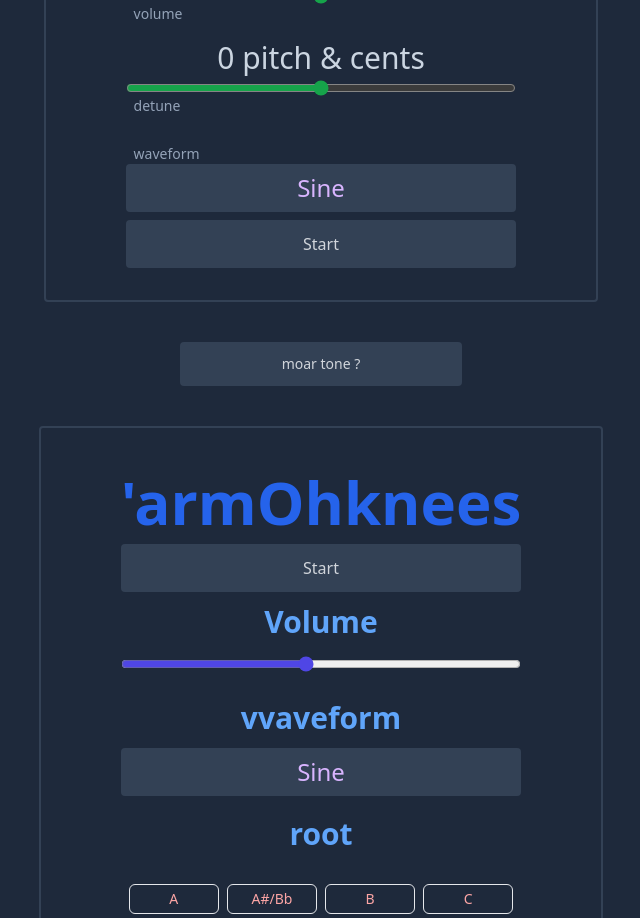
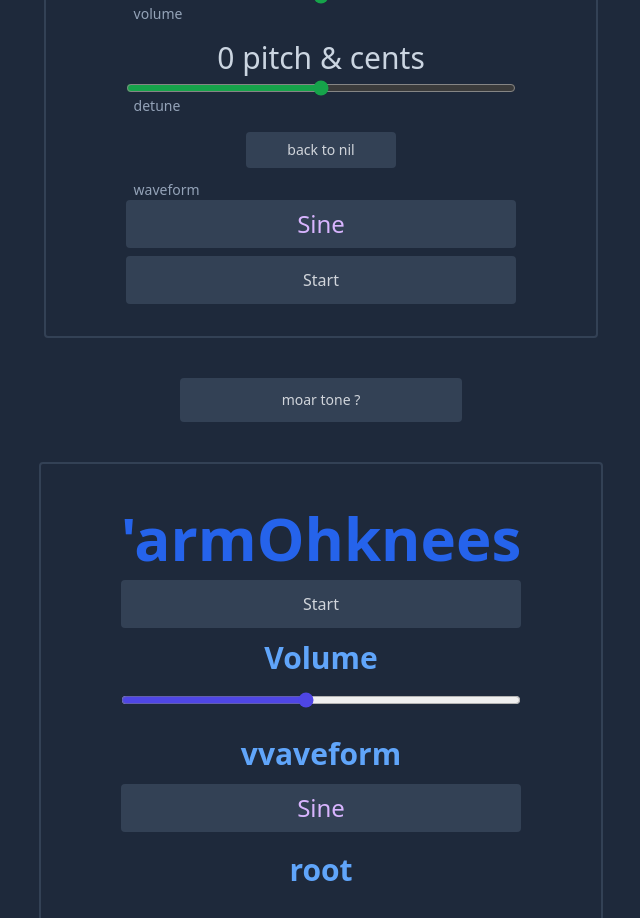
Before and after one commit to jacoblauxman/da-metrOhgnome, a Next.js app: page / in a window 1280 px wide. Shown: the part 1620-2538 px from the top of the page, without its empty margins (319-959 px from the left). Built offline with nearby package versions, Linux system fonts and the light colour scheme.

Commit message:
updated tone generator with reset button for detune pitch+cents ui/ux

```diff
--- a/components/ToneGenerator.tsx
+++ b/components/ToneGenerator.tsx
@@ -163,6 +163,12 @@ export default function ToneGenerator() {
             htmlFor="detune"
             className='absolute -bottom-1 left-2 text-sm font-thin'>detune</label>
         </div>
+        <div className='flex min-w-fit mx-10 px-20 justify-center items-center'>
+          <button
+            className="text-gray-300 text-sm font-extralight bg-slate-700 p-2 rounded hover:bg-slate-800 ease-in-out duration-300 hover:text-indigo-400 hover:font-normal flex-auto align-middle min-w-fit cursor-pointer"
+            onClick={() => setDetune(0)}
+          >back to nil</button>
+        </div>
       </div>
       <div className='relative flex flex-col items-center justify-center'>
         <select
```
